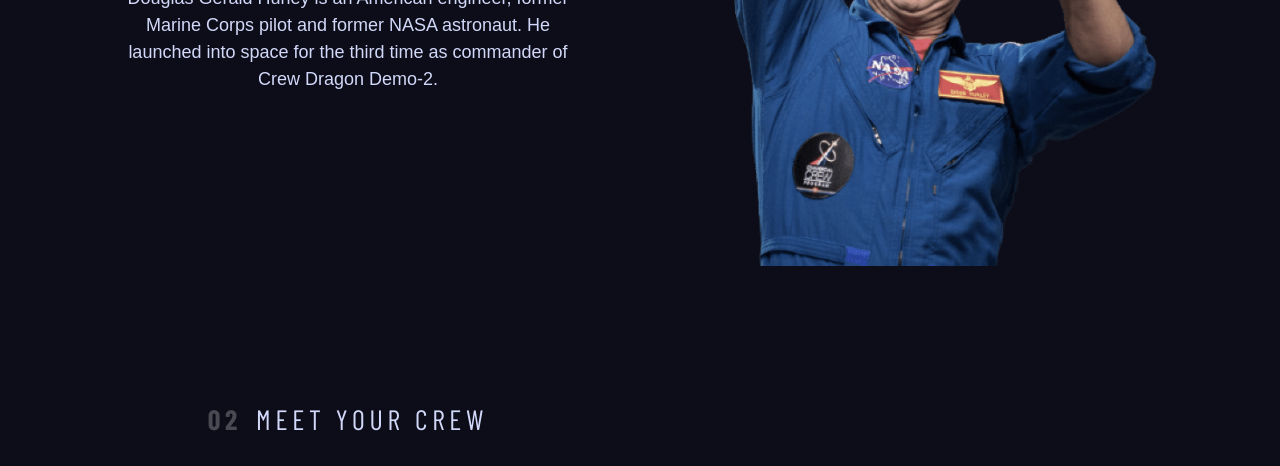
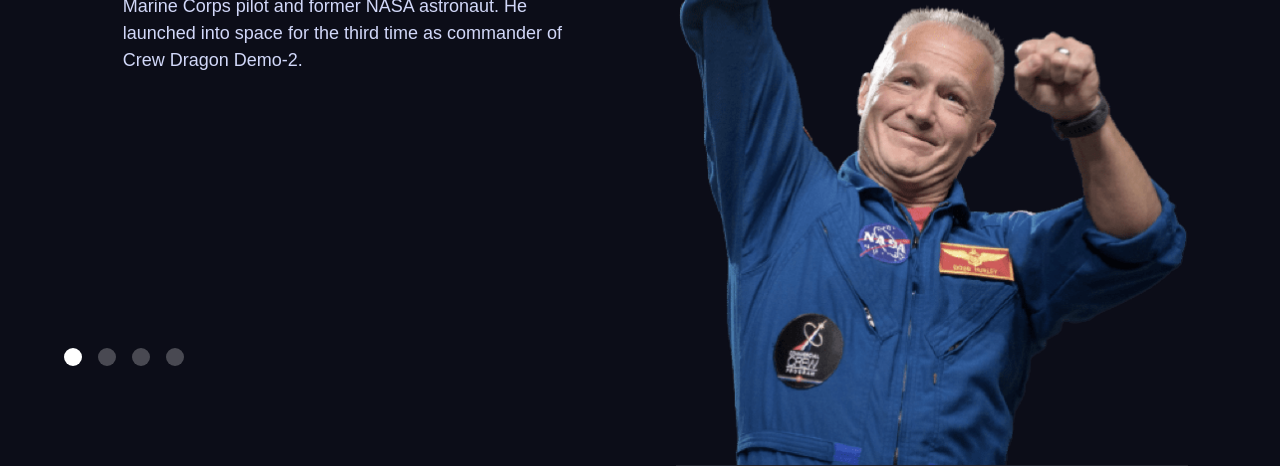
Before and after one commit to Ayush1M/Space-tourism-Website, a plain HTML site: page crew.html in a window 1280 px wide. Shown: the part 506-972 px from the top of the page. Before the commit the page ends 946 px from the top, so only its background shows below. Drawn offline with nearby package versions, Linux system fonts and the light colour scheme.

Commit message:
Added styling to crew page

```diff
--- a/index.css
+++ b/index.css
@@ -324,6 +324,10 @@ select{
     transform: scale(1.5);
 }
 
+.mobile-size{
+    max-width: 60ch;
+}
+
 .logo{
     margin: 1rem clamp(1.5rem, 5vw, 3rem);
 }
@@ -338,6 +342,7 @@ select{
     list-style: none;
     padding: 0;
     margin: 0;
+    margin-bottom: 2rem;
     background-color: hsl(var(--clr-white) / .1);
     backdrop-filter: blur(2rem);
 }
@@ -507,16 +512,17 @@ body{
     display: grid;
     text-align: center;
     place-items: center;
-    row-gap: 20%;
+    row-gap: 10%;
     padding-inline: 1rem;
+}
+
+.grid-container p{
+    max-width: 45ch;
+    margin: auto;
 }
 
 .grid-container--destination{
     row-gap: 5%;
-}
-
-.grid-container *{
-    max-width: 45ch;
 }
 
 .numbered-title{
@@ -553,6 +559,54 @@ body{
     padding-top: 2.5rem;
     margin-top: 2.5rem;
     padding-bottom: 4rem;
+    margin-inline: auto;
+}
+
+.destination-meta p{
+    font-size: 2rem;
+}
+
+/* ------crew------- */
+
+.grid-container--crew{
+    grid-template-areas:
+        'title'
+        'image'
+        'tabs'
+        'content';
+}
+
+.grid-container--crew > img{
+    grid-area: image;
+    max-width: 80%;
+    border-bottom: 1px solid hsl(var(--clr-white) / .1);
+}
+
+.grid-container--crew > .dot-indicators{
+    grid-area: tabs;
+}
+
+.grid-container--crew > .crew-info{
+    grid-area: content;
+}
+
+@media(min-width: 35em){
+    .numbered-title{
+        justify-self: start;
+    }
+
+    .destination-meta{
+        flex-direction: row;
+        justify-content: space-evenly;
+    }
+
+    .grid-container--crew{
+        grid-template-areas:
+            'title'
+            'content'
+            'tabs'
+            'image';
+    }
 }
 
 @media(min-width: 55em){
@@ -561,11 +615,11 @@ body{
         grid-template-columns: minmax(2rem, 1fr) repeat(2, minmax(0, 50em)) minmax(2rem, 1fr);
     }
 
-    .grid-container > *:first-child{
+    .grid-container--home > *:first-child{
         grid-column: 2;
     }
 
-    .grid-container > *:last-child{
+    .grid-container--home > *:last-child{
         grid-column: 3;
     }
 
@@ -573,4 +627,37 @@ body{
         padding-bottom: 1rem;
         align-items: center;
     }
- }
+
+    .grid-container--destination{
+        grid-template-areas:
+            '. title title .'
+            '. image tabs .'
+            '. image content .';
+    }
+
+    .destination-info,
+    .crew-info{
+        text-align: left;
+    }
+
+    .grid-container--destination > img,
+    .grid-container--crew > img{
+        max-width: 90%;
+    }
+
+    .destination-meta{
+        --gap: min(8vw,6rem);
+        justify-content: start;
+    }
+
+    .grid-container--crew{
+        grid-template-areas:
+            '. title title .'
+            '. content image .'
+            '. tabs image .';
+    }
+
+    .dot-indicators{
+        justify-self: start;
+    }
+}
```
